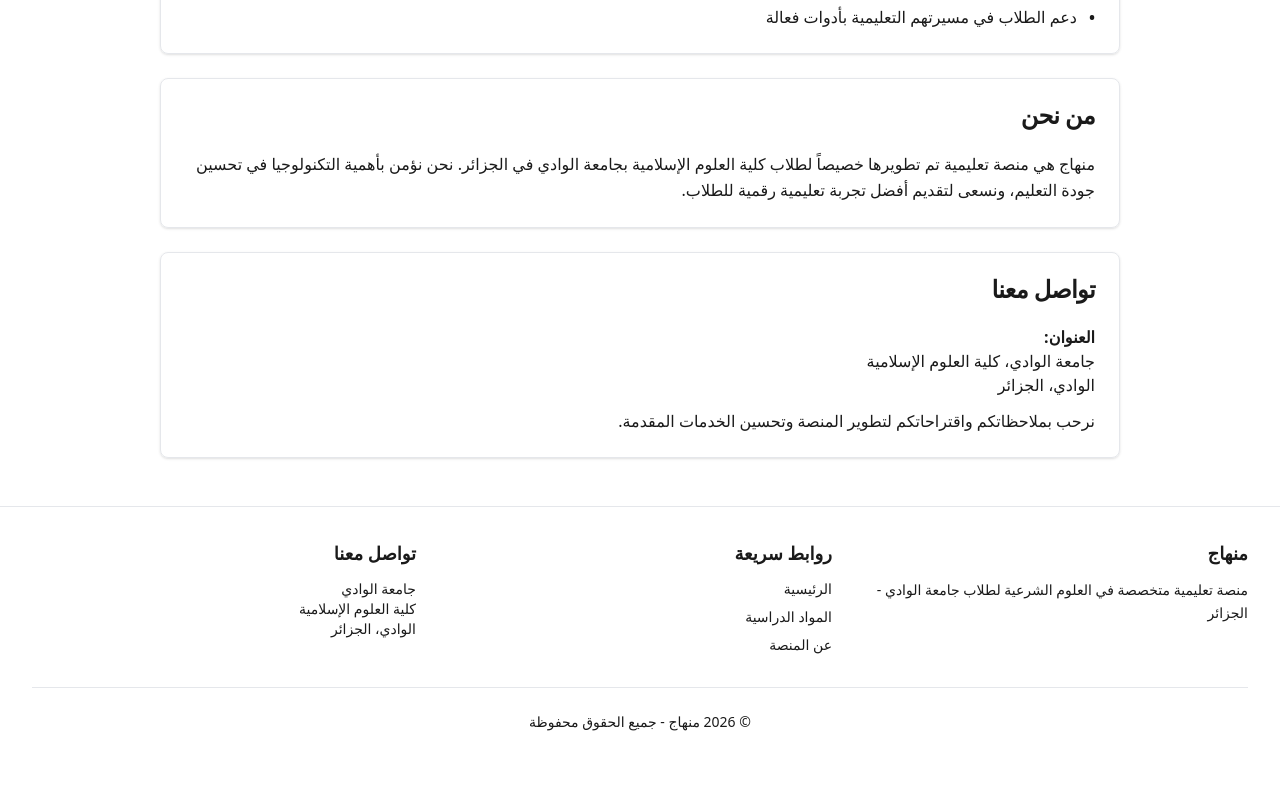
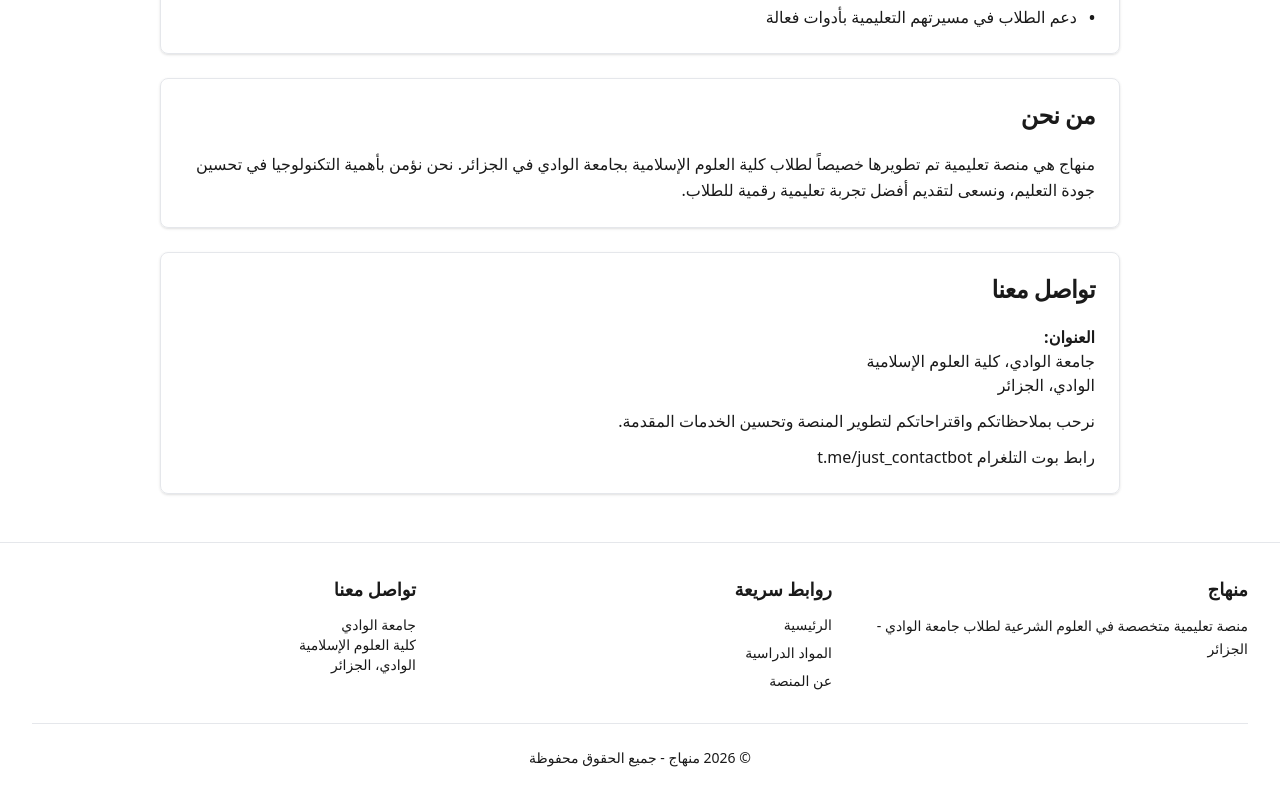
Before and after one commit to aboukhadija1639/Manhaj-Islamic-Studies, a React (Vite) app: page /about in a window 1280 px wide. Shown: the part 527-1327 px from the top of the page. Before the commit the page ends 1291 px from the top, so only its background shows below. Built offline with nearby package versions, Linux system fonts and the light colour scheme.

Commit message:
Update AboutPage.tsx

```diff
--- a/src/features/landing/AboutPage.tsx
+++ b/src/features/landing/AboutPage.tsx
@@ -71,6 +71,9 @@ function AboutPage() {
                 <p>
                   نرحب بملاحظاتكم واقتراحاتكم لتطوير المنصة وتحسين الخدمات المقدمة.
                 </p>
+                 <p>
+                رابط بوت التلغرام  t.me/just_contactbot
+                </p>
               </div>
             </CardContent>
           </Card>
```
